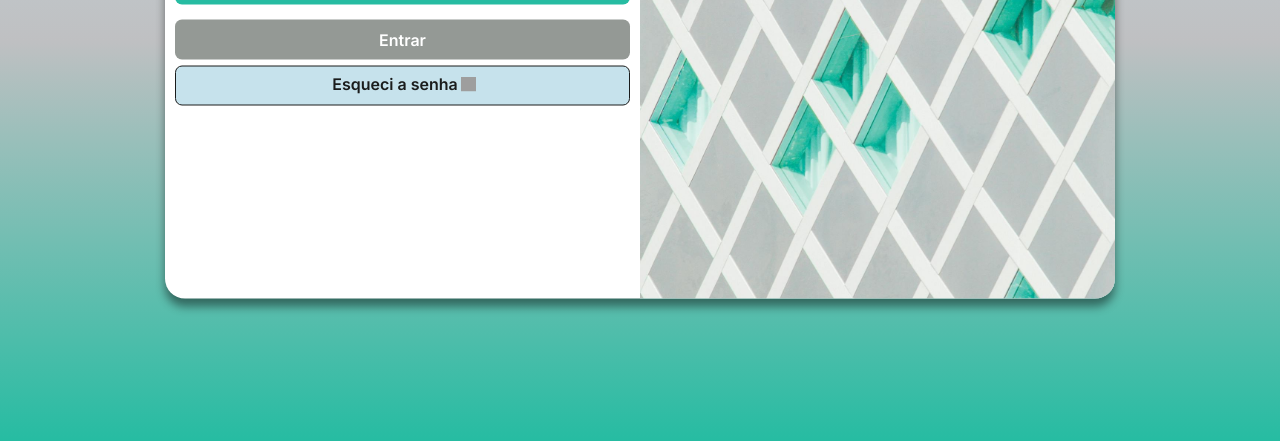
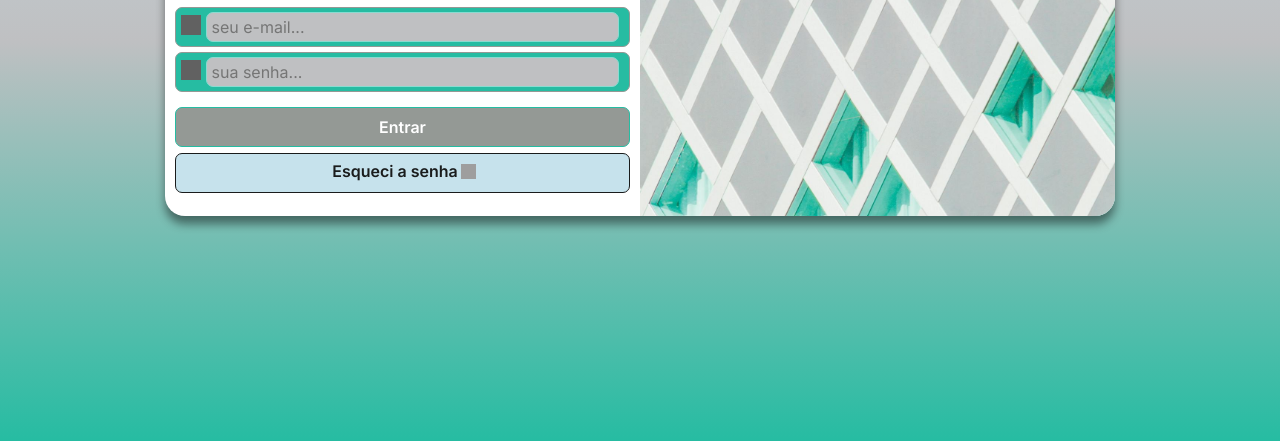
Before and after one commit to jsouza4/projeto-login, a plain HTML site: page index.html in a window 1280 px wide. Shown: the part 359-800 px from the top of the page. Drawn offline with Linux system fonts and the light colour scheme; grey boxes are pictures that could not be loaded.

Commit message:
atualização

```diff
--- a/estilos/media-query.css
+++ b/estilos/media-query.css
@@ -15,6 +15,7 @@ Grandes telas: acima de 1200px
 
     #login {
         width: 80vw;
+        height: 280px;
     }
 
     #login > #imagem {
@@ -36,6 +37,7 @@ Grandes telas: acima de 1200px
 
     #login {
         width: 950px;
+        height: 350px;
     }
 
     #login > #imagem {
@@ -55,5 +57,6 @@ Grandes telas: acima de 1200px
 
     #form > p {
     font-size: 1.2em;
+    margin: 10px 0px;
     }
 }
--- a/estilos/style.css
+++ b/estilos/style.css
@@ -36,7 +36,6 @@ main {
     position: absolute;
     top: 50%;
     left: 50%;
-    transform: translate(-50%, -50%);
     background-color: var(--corfonte01);
     width: 250px;
     height: 515px;
@@ -45,6 +44,7 @@ main {
     box-shadow: 0px 8px 10px rgba(0, 0, 0, 0.450);
     transition: width 0.3s height 0.3s;
     transition-timing-function: ease;
+    transform: translate(-50%, -50%);
 }
 
 #login > #imagem {
@@ -76,10 +76,33 @@ form > .campo {
     height: 40px;
     border-radius: 7px;
     margin: 5px 0px;
+    border: 1px solid var(--cor04);
 }
 
 .campo label {
     display: none;
+}
+
+.campo img {
+    filter: invert(100%);
+    margin-left: 5px;
+    margin-top: 7px;
+}
+
+.campo input {
+    background-color: var(--cor02);
+    font-size: 1em;
+    width: calc(100% - 40px);
+    height: 80%;
+    border: 1px solid var(--cor03);
+    border-radius: 7px;
+    padding: 5px;
+    transform: translateY(-2px);
+}
+
+.campo input:focus-within {
+    background-color: var(--cor05);
+    border: none;
 }
 
 .enviar input {
@@ -89,7 +112,7 @@ form > .campo {
     height: 40px;
     background-color: var(--cor04);
     color: var(--corfonte01);
-    border: none;
+    border: 1px solid var(--cor01);
     border-radius: 7px;
     cursor: pointer;
     font-weight: 600;
```
